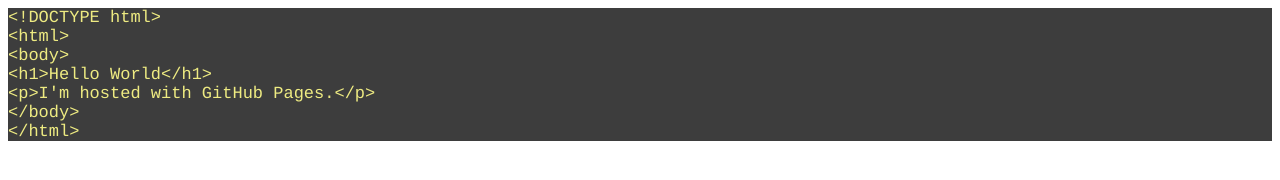
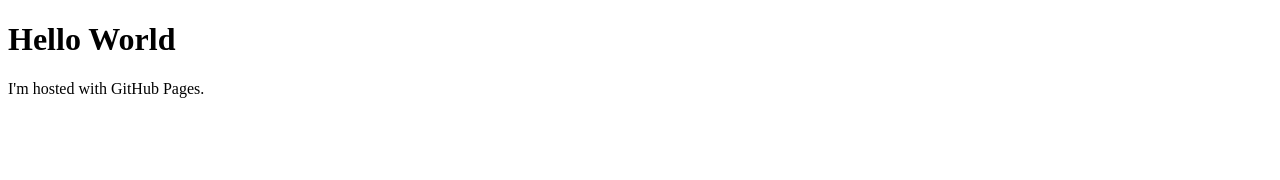
Before and after one commit to RealKevinPlays/RealKevinPlays.github.io, a plain HTML site: page Index.html in a window 1280 px wide. Drawn offline with Linux system fonts and the light colour scheme.

Commit message:
row html

```diff
--- a/Index.html
+++ b/Index.html
@@ -1,23 +1,7 @@
-<!DOCTYPE html PUBLIC "-//W3C//DTD HTML 4.01//EN" "http://www.w3.org/TR/html4/strict.dtd">
+<!DOCTYPE html>
 <html>
-<head>
-  <meta http-equiv="Content-Type" content="text/html; charset=utf-8">
-  <meta http-equiv="Content-Style-Type" content="text/css">
-  <title></title>
-  <meta name="Generator" content="Cocoa HTML Writer">
-  <meta name="CocoaVersion" content="1561.6">
-  <style type="text/css">
-    p.p1 {margin: 0.0px 0.0px 0.0px 0.0px; font: 17.0px Courier; color: #eeeb82; -webkit-text-stroke: #eeeb82; background-color: #3d3d3d}
-    span.s1 {font-kerning: none}
-  </style>
-</head>
 <body>
-<p class="p1"><span class="s1">&lt;!DOCTYPE html&gt;</span></p>
-<p class="p1"><span class="s1">&lt;html&gt;</span></p>
-<p class="p1"><span class="s1">&lt;body&gt;</span></p>
-<p class="p1"><span class="s1">&lt;h1&gt;Hello World&lt;/h1&gt;</span></p>
-<p class="p1"><span class="s1">&lt;p&gt;I'm hosted with GitHub Pages.&lt;/p&gt;</span></p>
-<p class="p1"><span class="s1">&lt;/body&gt;</span></p>
-<p class="p1"><span class="s1">&lt;/html&gt;</span></p>
+<h1>Hello World</h1>
+<p>I'm hosted with GitHub Pages.</p>
 </body>
 </html>
```
